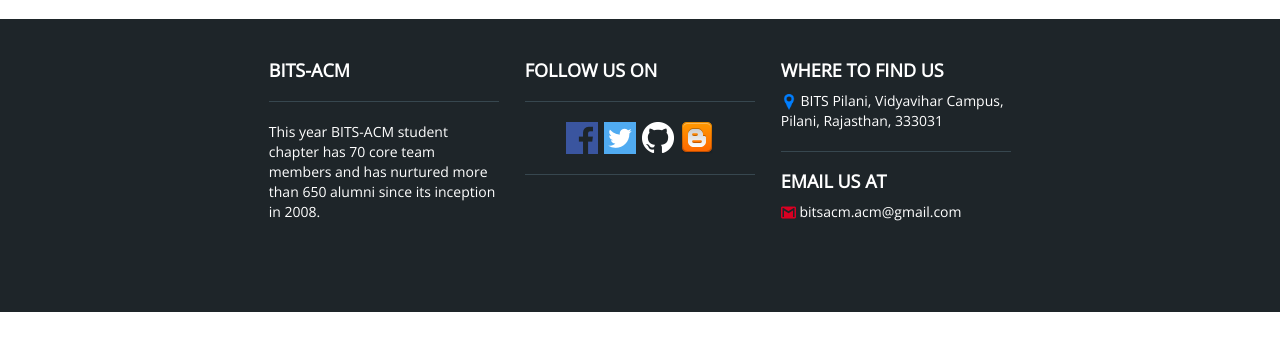
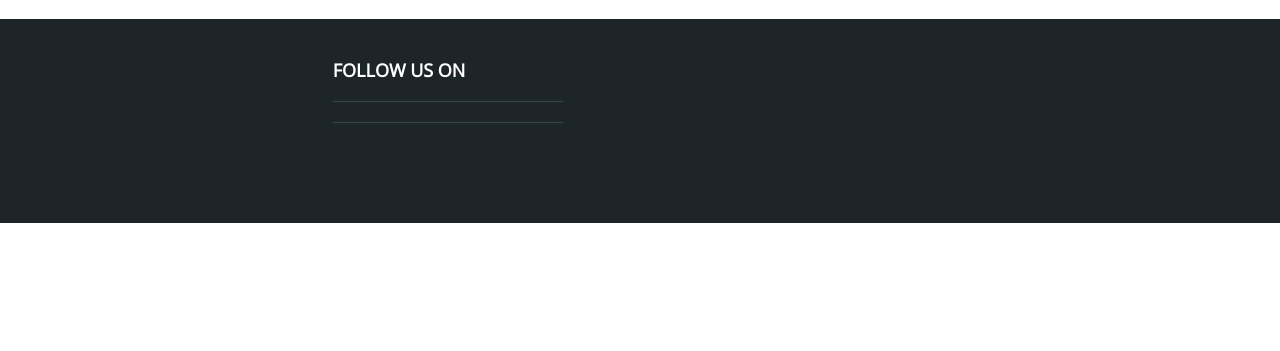
Before and after one commit to dush-t/ACM_website, a Django app: page /page/members in a window 1280 px wide. Shown: the part 65-416 px from the top of the page. Run offline with Django 3.2, Linux system fonts and the light colour scheme; data comes from the database, SQL or seed files in the repository; data that the repository does not hold is empty; some libraries are stand-ins or nearby versions.

Commit message:
Added templates for members
Tested template

```diff
--- a/main/templates/main/templates/members.html
+++ b/main/templates/main/templates/members.html
@@ -16,6 +16,10 @@
     <link rel="stylesheet" href="{% static 'css/members.css' %}">
 </head>
 
+<script id="context" type="text/html">
+        {{page_url}}
+    </script>
+
 <body>
     <div class="main-container">
         <div class="navbar-container">
@@ -33,12 +37,6 @@
 
                     <div class="collapse navbar-collapse" id="main-navbar">
                         <ul class="nav navbar-nav navbar-right">
-                           <!-- <li><a href="index.html">HOME</a></li>
-                            <li><a href="sig.html">SIG</a></li>
-                            <li><a href="https://bitsacm.github.io/">BLOG</a></li>
-                            <li><a href="events.html">EVENTS</a></li>
-                            <li class="active-page"><a href="members.html">MEMBERS</a></li>
-                            <li><a href="achievements.html">ACHIEVEMENTS</a></li>-->
                         </ul>
                     </div>
                 </div>
@@ -47,6 +45,10 @@
 
         <script id="brand-logo" type="text/html">
             <img src="{% templatetag openvariable %}image_url{% templatetag closevariable %}" width="80px" alt="">
+        </script>
+
+        <script type="text/html" id="navbar-list-item-active">
+            <li class="active-page"><a href="{% templatetag openvariable %}url{% templatetag closevariable %}">{% templatetag openvariable %}title{% templatetag closevariable %}</a></li>
         </script>
 
         <script type="text/html" id="navbar-list-item">
@@ -60,6 +62,7 @@
         <script type="text/html" id="member-page-subheading">
                     <h3>{% templatetag openvariable %}title{% templatetag closevariable %}</h3>
                 <hr><br>
+            </script>
 
         <script type="text/html" id="postholder-member">
             <div class="member-container">
@@ -122,38 +125,51 @@
             <li><a href="{% templatetag openvariable %}url{% templatetag closevariable %}"> <img src="{% templatetag openvariable %}image_url{% templatetag closevariable %}" alt=""></a></li>
         </script>
 
+        <script type="text/html" id="where_to_find_us">
+            <h4> {% templatetag openvariable %}title{% templatetag closevariable %} </h4>
+                    <p><img src="{% templatetag openvariable %}image_url{% templatetag closevariable %}" height="16px" width="16px" alt=""> {% templatetag openvariable %}content{% templatetag closevariable %} </p>
+                    <hr>
+        </script>
+
+        <script type="text/html" id="email_us">
+            <h4> {% templatetag openvariable %}title{% templatetag closevariable %}  </h4>
+                    <a class="email-link" href="{% templatetag openvariable %}url{% templatetag closevariable %}">
+                        <p> <img src="{% templatetag openvariable %}image_url{% templatetag closevariable %}" alt=""> {% templatetag openvariable %}content{% templatetag closevariable %}  </p>
+                    </a>
+        </script>
+
         <div class="contact-section even-section contact-section-even">
-            <div class="about-footer">
+            <!--<div class="about-footer">
                 <div class="about-footer-title">
                     <h4>BITS-ACM</h4>
                     <hr>
                     <p>This year BITS-ACM student chapter has 70 core team members and has nurtured more than 650 alumni since
                             its inception in 2008. </p>
                 </div>
-            </div>
+            </div>-->
             <div class="follow-us">
                 <h4> Follow us on </h4>
                 <hr>
                 <ul class="contact_section_links_container">
-                    <li><a href="https://www.facebook.com/bitsacm/"> <img src="./media/facebook.png" alt="facebook"></a></li>
+                    <!--<li><a href="https://www.facebook.com/bitsacm/"> <img src="./media/facebook.png" alt="facebook"></a></li>
                     <li><a href="https://twitter.com/bitsacm"> <img src="./media/twitter.png" alt="twitter"></a></li>
                     <li><a href="https://github.com/bitsacm"><img src="./media/github-light.png" alt=""></a></li>
-                    <li><a href="https://bitsacm.github.io/"> <img src="./media/blogger.png" alt="blog"></a></li>
+                    <li><a href="https://bitsacm.github.io/"> <img src="./media/blogger.png" alt="blog"></a></li>-->
                 </ul>
                 <hr>
             </div>
             <div class="contact-us">
-                <div>
-                    <h4> Where to find us </h4>
+                <div class="whereToFindUs">
+                    <!--<h4> Where to find us </h4>
                     <p><img src="./media/blue-location.png" height="16px" width="16px" alt=""> BITS Pilani, Vidyavihar
                         Campus, Pilani, Rajasthan, 333031 </p>
-                    <hr>
+                    <hr>-->
                 </div>
-                <div>
-                    <h4> Email us at </h4>
+                <div class="emailUs">
+                    <!--<h4> Email us at </h4>
                     <a class="email-link" href="mailto:bitsacm.acm@gmail.com">
                         <p> <img src="./media/gmail-logo.png" alt=""> bitsacm.acm@gmail.com </p>
-                    </a>
+                    </a>-->
                 </div>
             </div>
         </div>
```
